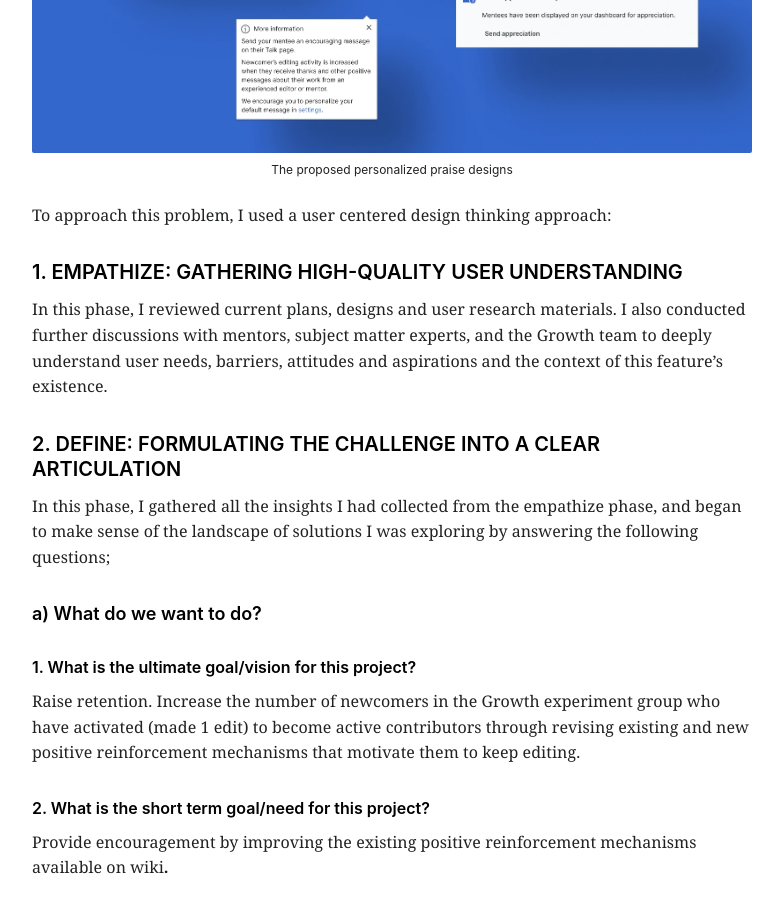
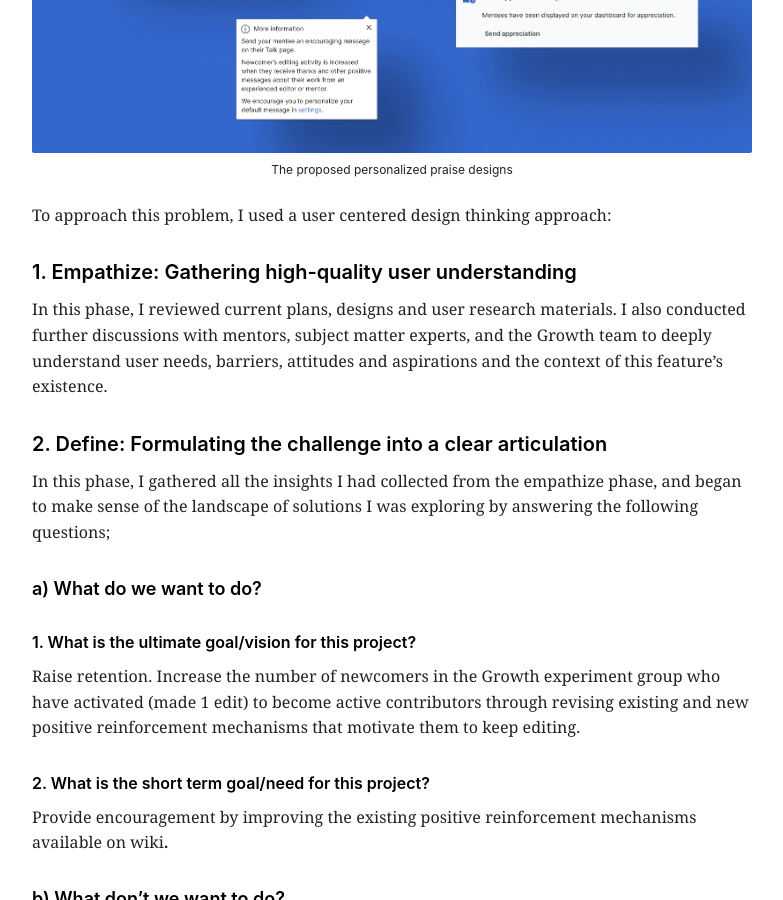
Before and after one commit to wikimedia/design-blog, a Jekyll site: the page built from _posts/2023-03-30-internship-beyond-comfort-zone.md, in a window 1280 px wide and 900 px high, scrolled down 1935 px. Shown: the whole window, without its empty margins (248-1031 px from the left). Built offline with Jekyll 4.4.1, drawn with Linux system fonts in a browser that asks for light colours; some web fonts are replaced; some of the changed text lies outside the part shown.

```diff
--- a/_posts/2023-03-30-internship-beyond-comfort-zone.md
+++ b/_posts/2023-03-30-internship-beyond-comfort-zone.md
@@ -38,11 +38,11 @@ For this project, the team asked: How might we encourage newcomers who have visi
 
 To approach this problem, I used a user centered design thinking approach:
 
-### 1. EMPATHIZE: GATHERING HIGH-QUALITY USER UNDERSTANDING
+### 1. Empathize: Gathering high-quality user understanding
 
 In this phase, I reviewed current plans, designs and user research materials. I also conducted further discussions with mentors, subject matter experts, and the Growth team to deeply understand user needs, barriers, attitudes and aspirations and the context of this feature's existence.
 
-### 2. DEFINE: FORMULATING THE CHALLENGE INTO A CLEAR ARTICULATION
+### 2. Define: Formulating the challenge into a clear articulation
 
 In this phase, I gathered all the insights I had collected from the empathize phase, and began to make sense of the landscape of solutions I was exploring by answering the following questions;
 
@@ -65,7 +65,7 @@ Provide encouragement by improving the existing positive reinforcement mechanism
 5.  Make changes that affect the analysis of the overall newcomer experiments
 6.  People feel unduly scrutinized for their contributions and feel as though their privacy is impacted.
 
-### 3. IDEATE AND COLLABORATE
+### 3. Ideate and collaborate
 
 In this phase, the key goal was to create an environment where divergent and provocative options are embraced and assessed, with the eventual goal of converging on a few strongest pathways to pursue.
 
@@ -79,7 +79,7 @@ After doing a S.W.O.T. (Strengths, weaknesses, opportunities, threats) assessmen
   caption="Quick sketches of how we might encourage junior editors to keep editing and building on their momentum"
 %}
 
-### 4. PROTOTYPE: TRANSFORMING IDEAS INTO TANGIBLE "ARTIFACTS"
+### 4. Prototype: Transforming ideas into tangible “artifacts”
 
 In this phase, proposed solutions were improved, redesigned and rejected through a series of reviews and critiques from the broader team.
 
@@ -103,7 +103,7 @@ This rapid iterative process allowed me to be imperfect and detach from my work
 
 [Try it yourself](https://www.figma.com/proto/fOa1x7hw6EM9VnaMJv7vib/Positive-reinforcement?node-id=3378-113680){:target="_blank" rel="nofollow"} :)
 
-### 5. TEST: GETTING FEEDBACK FROM THE COMMUNITY
+### 5. Test: Getting feedback from the community
 
 In this phase, we were keen on asking open-ended and solution-focused questions to avoid answers that shut down iterative improvement. We aimed to encourage the experienced Wikipedia editors/mentors that would be using this feature to give personalized praise to new editors to build on the concept or solution in productive ways.
 
@@ -111,11 +111,11 @@ Our goal is to get fast and productive feedback from the real world, insert our
 
 This project is currently under development :) Getting out there is what is next; yay!
 
-#### IMPACT: What I have learnt
+#### Impact: What I have learnt
 
 The rapid iterative process allowed me to be imperfect and detach from my work in a healthy way by embracing collaboration by “piggybacking” ideas from different sources.
 
-## Project 2: The Reply Tool New Comment Indicator
+## Project 2: The reply tool new comment indicator
 
 With a global community of contributors on Wikipedia, the Editing team was focused on making participating productively on talk pages, administration pages where editors can discuss improvements to articles or other Wikipedia pages easier and more intuitive for our Junior contributors, registered users who have made \<100 cumulative contributions to that particular [Wikipedia](https://en.wikipedia.org/wiki/en:List_of_Wikipedias) project and Senior contributors, registered users who have made \>500 cumulative contributions to that particular Wikipedia project.
 
@@ -150,7 +152,7 @@ In this phase, I did understand the context of the feature’s existence. This i
   caption="User story stating their key goals and motivations"
 %}
 
-#### Competitive Audit
+#### Competitive audit
 
 I audited a few social media platforms like Instragam, LinkedIn and Facebook. This provided direction and opportunities to address with the feature.
 
```
Also changed, not shown: other parts of _posts/2023-03-30-internship-beyond-comfort-zone.md (+5 -3 lines), 1 other file.
